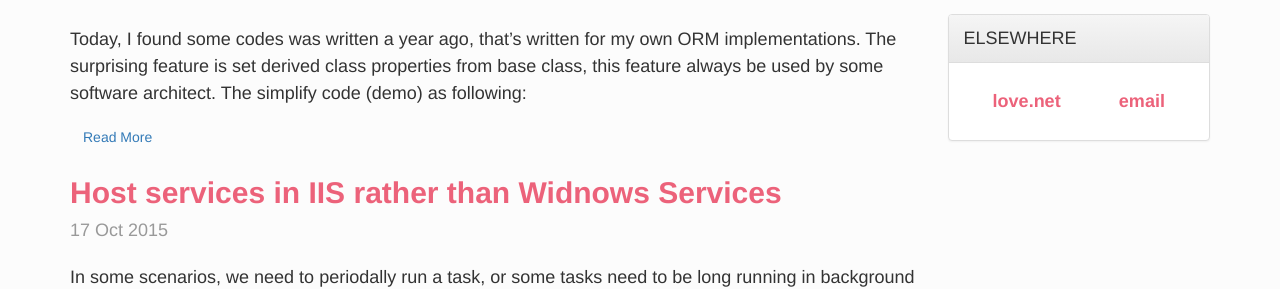
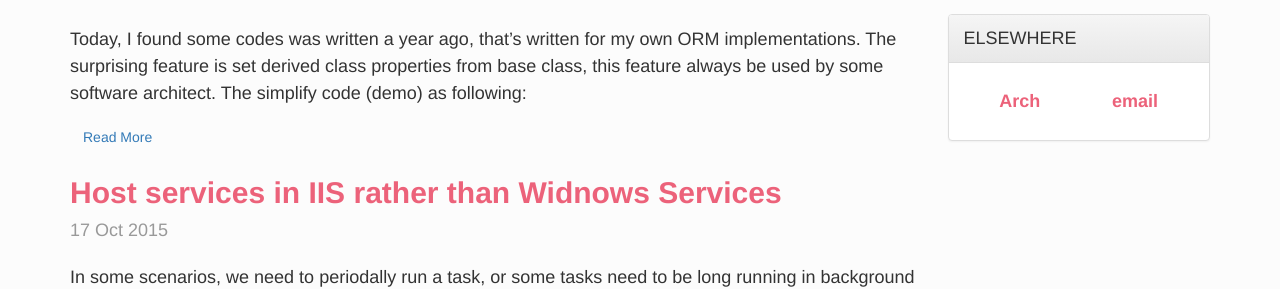
Before and after one commit to rigofunc/xyting.github.io, a Jekyll site: the page built from index.html, in a window 1280 px wide. Shown: the part 617-906 px from the top of the page. Built offline with Jekyll 4.4.1, drawn with Linux system fonts in a browser that asks for light colours; the list of posts is cut into pages by our own code.

Commit message:
Update _config.yml
Update the github organization name

```diff
--- a/_config.yml
+++ b/_config.yml
@@ -6,7 +6,7 @@ kramdown:
 paginate: 5
 github: https://www.github.com/xyting
 urls:
-    - text: love.net
-      url: https://github.com/lovedotnet
+    - text: Arch
+      url: https://github.com/Arch
     - text: email
       url: mailto:rigofunc@outlook.com
```
